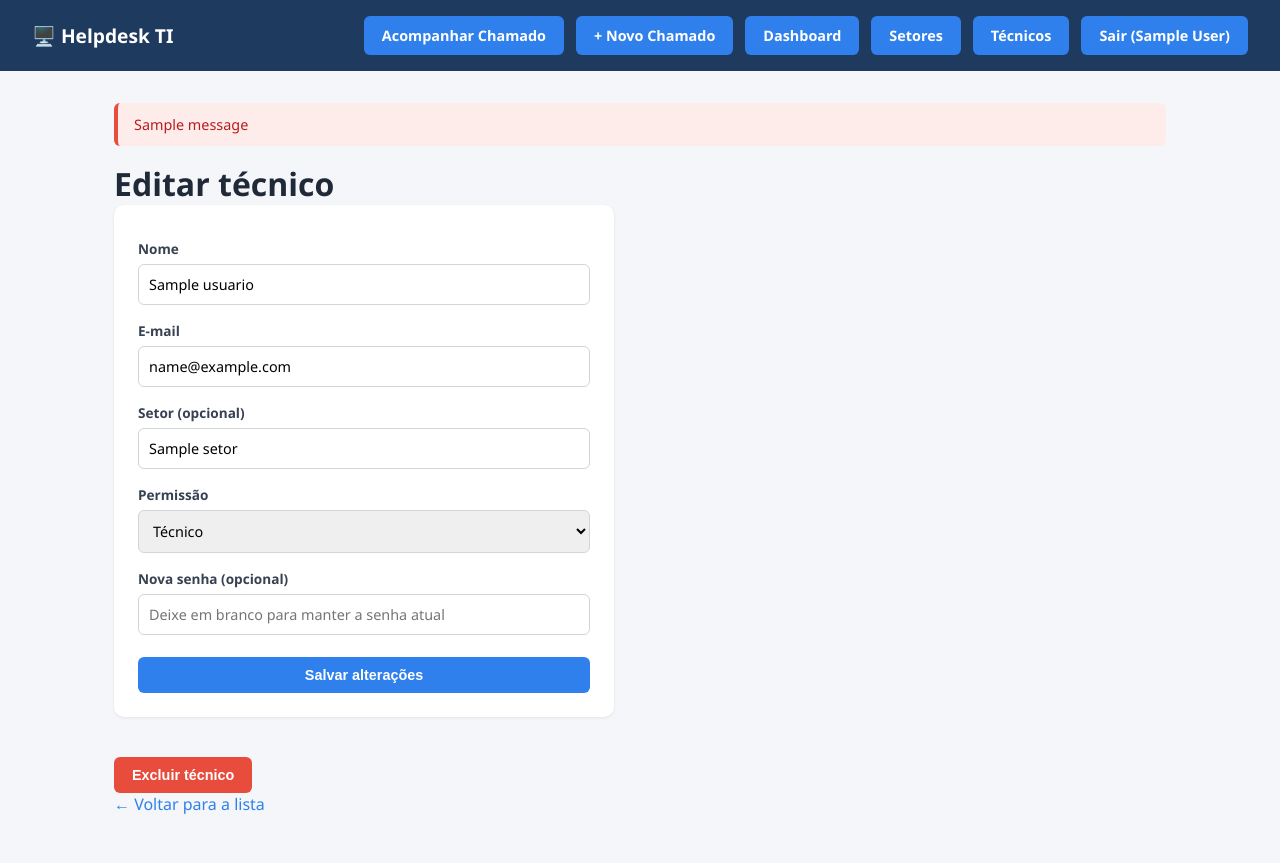
After one commit to jebravim/helpdesk-ti, a Flask app: page /tecnico/gerenciar/1/editar in a window 1280 px wide. The commit adds this page. Run offline with Flask 3, Linux system fonts and the light colour scheme; the visitor is signed in with stand-in values (Sample User, id 1); one stand-in notice (Sample message) is shown; a database or web service that is not in the repository returns one stand-in record (values such as "Sample title"); some libraries are stand-ins or nearby versions.

Commit message:
1.2.0
melhoria do sistema, nova tela

```diff
--- a/backend/app.py
+++ b/backend/app.py
@@ -1,8 +1,9 @@
-from flask import Flask, render_template, request, redirect, url_for, jsonify, session
+from flask import Flask, render_template, request, redirect, url_for, jsonify, session, flash
 from functools import wraps
-from werkzeug.security import check_password_hash
+from werkzeug.security import check_password_hash, generate_password_hash
 from database import query
 from config import SECRET_KEY
+from datetime import datetime
 import secrets
 
 app = Flask(__name__)
@@ -12,7 +13,7 @@ app.secret_key = SECRET_KEY
 # ============================================================
 # LOGIN (TÉCNICO/ADMIN)
 # ============================================================
-# Proteção por sessão para a área do técnico.
+# NOVO: proteção por sessão para a área do técnico.
 # ============================================================
 
 def login_required(f):
@@ -20,6 +21,17 @@ def login_required(f):
     def decorated(*args, **kwargs):
         if not session.get("usuario_id"):
             return redirect(url_for("tecnico_login", proximo=request.path))
+        return f(*args, **kwargs)
+    return decorated
+
+
+def admin_required(f):
+    @wraps(f)
+    def decorated(*args, **kwargs):
+        if not session.get("usuario_id"):
+            return redirect(url_for("tecnico_login", proximo=request.path))
+        if session.get("usuario_tipo") != "admin":
+            return "Acesso restrito a administradores.", 403
         return f(*args, **kwargs)
     return decorated
 
@@ -69,6 +81,61 @@ def tecnico_logout():
 
 
 # ============================================================
+# CRIAR SENHA (PRIMEIRO ACESSO DO TÉCNICO)
+# ============================================================
+# NOVO: só permite definir senha se o usuário já existe (cadastrado
+# pelo admin direto no banco, com email/nome/tipo) e ainda não tem
+# senha_hash definido. Evita que alguém sobrescreva senha alheia.
+# ============================================================
+
+@app.route("/tecnico/criar-senha", methods=["GET", "POST"])
+def criar_senha_tecnico():
+
+    erro = None
+    sucesso = False
+
+    if request.method == "POST":
+        email = request.form.get("email", "").strip()
+        senha = request.form.get("senha", "").strip()
+        confirmar = request.form.get("confirmar", "").strip()
+
+        if not email or not senha or not confirmar:
+            erro = "Preencha todos os campos."
+        elif senha != confirmar:
+            erro = "As senhas não coincidem."
+        elif len(senha) < 6:
+            erro = "A senha precisa ter pelo menos 6 caracteres."
+        else:
+            usuario = query(
+                """
+                SELECT id, senha_hash
+                FROM usuarios
+                WHERE email = %s
+                  AND tipo IN ('tecnico', 'admin')
+                """,
+                (email,),
+            )
+
+            if not usuario:
+                erro = "E-mail não encontrado. Fale com o administrador do sistema."
+            elif usuario[0]["senha_hash"]:
+                erro = "Este usuário já tem uma senha definida. Faça login normalmente."
+            else:
+                query(
+                    "UPDATE usuarios SET senha_hash = %s WHERE id = %s",
+                    (generate_password_hash(senha), usuario[0]["id"]),
+                    fetch=False,
+                )
+                sucesso = True
+
+    return render_template(
+        "criar_senha_tecnico.html",
+        erro=erro,
+        sucesso=sucesso,
+    )
+
+
+# ============================================================
 # INÍCIO
 # ============================================================
 
@@ -106,7 +173,7 @@ def novo_chamado():
 
         if not titulo or not descricao or not nome or not setor or not prioridade:
 
-            # Setores agora vêm da tabela dedicada "setores"
+            # ATUALIZADO: setores agora vêm da tabela dedicada "setores"
             setores = query("SELECT id, nome FROM setores ORDER BY nome")
 
             return render_template(
@@ -116,13 +183,8 @@ def novo_chamado():
             )
 
         # ----------------------------------------------------
-        # Gera código único de acompanhamento
-        # ----------------------------------------------------
-
-        codigo = secrets.token_urlsafe(12)
-
-        # ----------------------------------------------------
-        # Cria o chamado
+        # Cria o chamado (código é preenchido em seguida,
+        # pois depende do id gerado pelo banco)
         # ----------------------------------------------------
 
         chamado = query(
@@ -135,8 +197,7 @@ def novo_chamado():
                 solicitante_nome,
                 solicitante_setor,
                 data_abertura,
-                data_fechamento,
-                codigo_acompanhamento
+                data_fechamento
             )
             VALUES (
                 %s,
@@ -146,10 +207,9 @@ def novo_chamado():
                 %s,
                 %s,
                 NOW(),
-                NULL,
-                %s
+                NULL
             )
-            RETURNING id, codigo_acompanhamento
+            RETURNING id
             """,
             (
                 titulo,
@@ -157,16 +217,23 @@ def novo_chamado():
                 prioridade,
                 nome,
                 setor,
-                codigo
             ),
         )
 
+        chamado_id = chamado[0]["id"]
+
         # ----------------------------------------------------
-        # Recupera os dados criados
+        # NOVO: código com padrão CH-<ano>-<id com 5 dígitos>
+        # em vez de string aleatória (ex: CH-2026-00001)
         # ----------------------------------------------------
 
-        chamado_id = chamado[0]["id"]
-        codigo_acompanhamento = chamado[0]["codigo_acompanhamento"]
+        codigo_acompanhamento = f"CH-{datetime.now().year}-{chamado_id:05d}"
+
+        query(
+            "UPDATE chamados SET codigo_acompanhamento = %s WHERE id = %s",
+            (codigo_acompanhamento, chamado_id),
+            fetch=False,
+        )
 
         # ----------------------------------------------------
         # Vai para a tela de confirmação
@@ -184,7 +251,7 @@ def novo_chamado():
     # GET - carregar setores
     # --------------------------------------------------------
 
-    # Setores vêm da tabela dedicada "setores"
+    # ATUALIZADO: setores agora vêm da tabela dedicada "setores"
     setores = query("SELECT id, nome FROM setores ORDER BY nome")
 
     return render_template(
@@ -196,7 +263,7 @@ def novo_chamado():
 # ============================================================
 # ACOMPANHAMENTO DE CHAMADOS
 # ============================================================
-# A busca é por nome (obrigatório), com o
+# ATUALIZADO: busca agora é por nome (obrigatório), com o
 # código de acompanhamento como filtro opcional para desempatar
 # nomes repetidos.
 # ============================================================
@@ -255,6 +322,196 @@ def meus_chamados():
 
 
 # ============================================================
+# GERENCIAR TÉCNICOS (SOMENTE ADMIN)
+# ============================================================
+# NOVO: CRUD de usuários técnicos/admin. Só quem tem
+# session["usuario_tipo"] == "admin" acessa.
+# ============================================================
+
+@app.route("/tecnico/gerenciar", methods=["GET", "POST"])
+@admin_required
+def gerenciar_tecnicos():
+
+    erro = None
+
+    if request.method == "POST":
+        nome = request.form.get("nome", "").strip()
+        email = request.form.get("email", "").strip()
+        setor = request.form.get("setor", "").strip()
+        tipo = request.form.get("tipo", "tecnico").strip()
+        senha = request.form.get("senha", "").strip()
+
+        if not nome or not email:
+            erro = "Nome e e-mail são obrigatórios."
+        elif tipo not in ("tecnico", "admin"):
+            erro = "Tipo inválido."
+        else:
+            existe = query("SELECT id FROM usuarios WHERE email = %s", (email,))
+
+            if existe:
+                erro = "Já existe um usuário com esse e-mail."
+            else:
+                senha_hash = generate_password_hash(senha) if senha else None
+
+                query(
+                    """
+                    INSERT INTO usuarios (nome, email, setor, tipo, senha_hash)
+                    VALUES (%s, %s, %s, %s, %s)
+                    """,
+                    (nome, email, setor or None, tipo, senha_hash),
+                    fetch=False,
+                )
+
+    tecnicos = query(
+        """
+        SELECT
+            id,
+            nome,
+            email,
+            setor,
+            tipo,
+            (senha_hash IS NOT NULL) AS tem_senha
+        FROM usuarios
+        WHERE tipo IN ('tecnico', 'admin')
+        ORDER BY nome
+        """
+    )
+
+    return render_template(
+        "tecnicos.html",
+        tecnicos=tecnicos,
+        erro=erro,
+    )
+
+
+@app.route("/tecnico/gerenciar/<int:usuario_id>/editar", methods=["GET", "POST"])
+@admin_required
+def editar_tecnico(usuario_id):
+
+    erro = None
+
+    resultado = query(
+        "SELECT id, nome, email, setor, tipo FROM usuarios WHERE id = %s",
+        (usuario_id,),
+    )
+
+    if not resultado:
+        return "Técnico não encontrado.", 404
+
+    tecnico = resultado[0]
+
+    if request.method == "POST":
+        nome = request.form.get("nome", "").strip()
+        email = request.form.get("email", "").strip()
+        setor = request.form.get("setor", "").strip()
+        tipo = request.form.get("tipo", "tecnico").strip()
+        nova_senha = request.form.get("senha", "").strip()
+
+        # mantém os valores digitados na tela caso dê erro
+        tecnico = {
+            "id": usuario_id,
+            "nome": nome,
+            "email": email,
+            "setor": setor,
+            "tipo": tipo,
+        }
+
+        if not nome or not email:
+            erro = "Nome e e-mail são obrigatórios."
+        elif tipo not in ("tecnico", "admin"):
+            erro = "Tipo inválido."
+        else:
+            duplicado = query(
+                "SELECT id FROM usuarios WHERE email = %s AND id != %s",
+                (email, usuario_id),
+            )
+
+            if duplicado:
+                erro = "Já existe outro usuário com esse e-mail."
+            else:
+                if nova_senha:
+                    query(
+                        """
+                        UPDATE usuarios
+                        SET nome = %s, email = %s, setor = %s, tipo = %s, senha_hash = %s
+                        WHERE id = %s
+                        """,
+                        (nome, email, setor or None, tipo, generate_password_hash(nova_senha), usuario_id),
+                        fetch=False,
+                    )
+                else:
+                    query(
+                        """
+                        UPDATE usuarios
+                        SET nome = %s, email = %s, setor = %s, tipo = %s
+                        WHERE id = %s
+                        """,
+                        (nome, email, setor or None, tipo, usuario_id),
+                        fetch=False,
+                    )
+
+                return redirect(url_for("gerenciar_tecnicos"))
+
+    return render_template(
+        "editar_tecnico.html",
+        tecnico=tecnico,
+        erro=erro,
+    )
+
+
+@app.route("/tecnico/gerenciar/<int:usuario_id>/excluir", methods=["POST"])
+@admin_required
+def excluir_tecnico(usuario_id):
+
+    # Evita que o admin logado se auto-exclua sem querer
+    if usuario_id == session.get("usuario_id"):
+        return "Você não pode excluir a própria conta enquanto está logado.", 400
+
+    query("DELETE FROM usuarios WHERE id = %s", (usuario_id,), fetch=False)
+
+    return redirect(url_for("gerenciar_tecnicos"))
+
+
+# ============================================================
+# GERENCIAR SETORES (ÁREA DO TÉCNICO)
+# ============================================================
+# NOVO: permite ao técnico logado cadastrar novos setores,
+# usados no dropdown da tela de abertura de chamado.
+# ============================================================
+
+@app.route("/tecnico/setores", methods=["GET", "POST"])
+@login_required
+def gerenciar_setores():
+
+    erro = None
+
+    if request.method == "POST":
+        nome = request.form.get("nome", "").strip()
+
+        if not nome:
+            erro = "Informe o nome do setor."
+        else:
+            existe = query("SELECT id FROM setores WHERE nome ILIKE %s", (nome,))
+
+            if existe:
+                erro = "Esse setor já existe."
+            else:
+                query(
+                    "INSERT INTO setores (nome) VALUES (%s)",
+                    (nome,),
+                    fetch=False,
+                )
+
+    setores = query("SELECT id, nome FROM setores ORDER BY nome")
+
+    return render_template(
+        "setores.html",
+        setores=setores,
+        erro=erro,
+    )
+
+
+# ============================================================
 # DASHBOARD DOS TÉCNICOS
 # ============================================================
 
@@ -264,6 +521,30 @@ def dashboard_tecnico():
 
     status_filtro = request.args.get("status", "")
     prioridade_filtro = request.args.get("prioridade", "")
+    id_filtro = request.args.get("id", "").strip()
+    ordenar = request.args.get("ordenar", "recentes")
+
+    # NOVO: whitelist de ordenação, para nunca montar ORDER BY
+    # com texto vindo direto da URL (evita SQL injection).
+    ORDENACOES = {
+        "recentes": "c.data_abertura DESC",
+        "antigos": "c.data_abertura ASC",
+        "id_desc": "c.id DESC",
+        "id_asc": "c.id ASC",
+        "prioridade": """
+            CASE c.prioridade
+                WHEN 'urgente' THEN 1
+                WHEN 'alta' THEN 2
+                WHEN 'media' THEN 3
+                WHEN 'baixa' THEN 4
+                ELSE 5
+            END
+        """,
+        "status": "c.status ASC",
+    }
+
+    if ordenar not in ORDENACOES:
+        ordenar = "recentes"
 
     sql = """
         SELECT
@@ -292,6 +573,10 @@ def dashboard_tecnico():
 
     params = []
 
+    if id_filtro.isdigit():
+        sql += " AND c.id = %s"
+        params.append(int(id_filtro))
+
     if status_filtro:
         sql += " AND c.status = %s"
         params.append(status_filtro)
@@ -300,7 +585,7 @@ def dashboard_tecnico():
         sql += " AND c.prioridade = %s"
         params.append(prioridade_filtro)
 
-    sql += " ORDER BY c.data_abertura DESC"
+    sql += f" ORDER BY {ORDENACOES[ordenar]}"
 
     chamados = query(sql, params)
 
@@ -356,6 +641,8 @@ def dashboard_tecnico():
         media_horas=media_horas,
         status_filtro=status_filtro,
         prioridade_filtro=prioridade_filtro,
+        id_filtro=id_filtro,
+        ordenar=ordenar,
     )
 
 
@@ -445,12 +732,18 @@ def atualizar_chamado(chamado_id):
     # --------------------------------------------------------
 
     if not novo_status:
-        return "Status não informado.", 400
+        flash("Status não informado.", "erro")
+        return redirect(url_for("detalhes_chamado", chamado_id=chamado_id))
 
-    # Para assumir ou atualizar o chamado,
-    # o técnico precisa informar o próprio nome.
+    # Para colocar em andamento ou fechar, o chamado precisa
+    # ter um técnico atribuído.
     if novo_status in ("em_andamento", "fechado") and not tecnico_nome:
-        return "Informe o nome do técnico.", 400
+        flash(
+            "Para colocar o chamado em andamento ou fechá-lo, "
+            "é necessário atribuir um técnico responsável primeiro.",
+            "erro",
+        )
+        return redirect(url_for("detalhes_chamado", chamado_id=chamado_id))
 
     # --------------------------------------------------------
     # Chamado fechado
@@ -560,8 +853,6 @@ def api_criar_chamado():
 
     dados = request.get_json()
 
-    codigo = secrets.token_urlsafe(12)
-
     novo = query(
         """
         INSERT INTO chamados (
@@ -571,8 +862,7 @@ def api_criar_chamado():
             status,
             solicitante_nome,
             solicitante_setor,
-            data_abertura,
-            codigo_acompanhamento
+            data_abertura
         )
 
         VALUES (
@@ -582,11 +872,10 @@ def api_criar_chamado():
             'aberto',
             %s,
             %s,
-            NOW(),
-            %s
+            NOW()
         )
 
-        RETURNING id, codigo_acompanhamento
+        RETURNING id
         """,
         (
             dados.get("titulo"),
@@ -594,11 +883,21 @@ def api_criar_chamado():
             dados.get("prioridade", "media"),
             dados.get("solicitante_nome"),
             dados.get("solicitante_setor"),
-            codigo,
         ),
     )
 
-    return jsonify(novo), 201
+    chamado_id = novo[0]["id"]
+
+    # NOVO: mesmo padrão de código usado na tela do solicitante
+    codigo = f"CH-{datetime.now().year}-{chamado_id:05d}"
+
+    query(
+        "UPDATE chamados SET codigo_acompanhamento = %s WHERE id = %s",
+        (codigo, chamado_id),
+        fetch=False,
+    )
+
+    return jsonify({"id": chamado_id, "codigo_acompanhamento": codigo}), 201
 
 
 # ============================================================
--- a/backend/static/style.css
+++ b/backend/static/style.css
@@ -232,3 +232,20 @@ tbody tr:hover { background: #f8fafc; }
 .formulario {
     margin-bottom: 24px;
 }
+
+/* Agrupa o input de busca por ID com o select de ordenar
+   em .filtros, formando uma única caixa visual. */
+.busca-ordenar {
+    display: inline-flex;
+    margin-right: 8px;
+}
+
+.busca-ordenar input {
+    border-radius: 6px 0 0 6px;
+    border-right: none;
+    width: 130px;
+}
+
+.busca-ordenar select {
+    border-radius: 0 6px 6px 0;
+}
--- a/backend/templates/base.html
+++ b/backend/templates/base.html
@@ -20,6 +20,12 @@
                 {% if request.endpoint != 'dashboard_tecnico' %}
                 <a href="{{ url_for('dashboard_tecnico') }}" class="btn-novo">Dashboard</a>
                 {% endif %}
+                {% if request.endpoint != 'gerenciar_setores' %}
+                <a href="{{ url_for('gerenciar_setores') }}" class="btn-novo">Setores</a>
+                {% endif %}
+                {% if session.get('usuario_tipo') == 'admin' and request.endpoint != 'gerenciar_tecnicos' %}
+                <a href="{{ url_for('gerenciar_tecnicos') }}" class="btn-novo">Técnicos</a>
+                {% endif %}
                 <a href="{{ url_for('tecnico_logout') }}" class="btn-novo">Sair ({{ session.get('usuario_nome') }})</a>
             {% elif request.endpoint != 'tecnico_login' %}
                 <a href="{{ url_for('tecnico_login') }}" class="btn-novo">Área do Técnico</a>
@@ -27,6 +33,11 @@
         </nav>
     </header>
     <main class="container">
+        {% with mensagens = get_flashed_messages(with_categories=true) %}
+            {% for categoria, mensagem in mensagens %}
+            <div class="alert-erro">{{ mensagem }}</div>
+            {% endfor %}
+        {% endwith %}
         {% block content %}{% endblock %}
     </main>
 </body>
--- /dev/null
+++ b/backend/templates/editar_tecnico.html
@@ -0,0 +1,43 @@
+{% extends "base.html" %}
+
+{% block title %}Editar Técnico{% endblock %}
+
+{% block content %}
+<h1>Editar técnico</h1>
+
+{% if erro %}
+<div class="alert-erro">{{ erro }}</div>
+{% endif %}
+
+<form class="formulario" method="POST" action="{{ url_for('editar_tecnico', usuario_id=tecnico.id) }}">
+    <label for="nome">Nome</label>
+    <input type="text" id="nome" name="nome" required value="{{ tecnico.nome }}">
+
+    <label for="email">E-mail</label>
+    <input type="email" id="email" name="email" required value="{{ tecnico.email }}">
+
+    <label for="setor">Setor (opcional)</label>
+    <input type="text" id="setor" name="setor" value="{{ tecnico.setor or '' }}">
+
+    <label for="tipo">Permissão</label>
+    <select id="tipo" name="tipo">
+        <option value="tecnico" {% if tecnico.tipo == 'tecnico' %}selected{% endif %}>Técnico</option>
+        <option value="admin" {% if tecnico.tipo == 'admin' %}selected{% endif %}>Admin</option>
+    </select>
+
+    <label for="senha">Nova senha (opcional)</label>
+    <input type="password" id="senha" name="senha" minlength="6"
+           placeholder="Deixe em branco para manter a senha atual">
+
+    <button type="submit" class="btn-primario">Salvar alterações</button>
+</form>
+
+<form method="POST" action="{{ url_for('excluir_tecnico', usuario_id=tecnico.id) }}"
+      onsubmit="return confirm('Tem certeza que deseja excluir este técnico? Essa ação não pode ser desfeita.');">
+    <button type="submit" class="btn-novo" style="background:#e74c3c; margin-top: 16px;">
+        Excluir técnico
+    </button>
+</form>
+
+<a href="{{ url_for('gerenciar_tecnicos') }}" class="voltar">← Voltar para a lista</a>
+{% endblock %}
--- a/backend/templates/tecnico_login.html
+++ b/backend/templates/tecnico_login.html
@@ -18,4 +18,6 @@
 
     <button type="submit" class="btn-primario">Entrar</button>
 </form>
+
+<a href="{{ url_for('criar_senha_tecnico') }}" class="voltar">Primeiro acesso? Criar senha</a>
 {% endblock %}
```
Also changed, not shown: backend/templates/criar_senha_tecnico.html (added, +35 -0 lines), backend/templates/detalhes_chamado.html (+7 -4 lines), backend/templates/index.html (+15 -4 lines), backend/templates/setores.html (added, +41 -0 lines), backend/templates/tecnico.html (added, +67 -0 lines).
